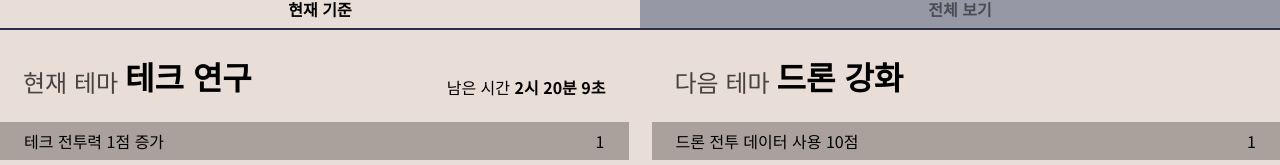
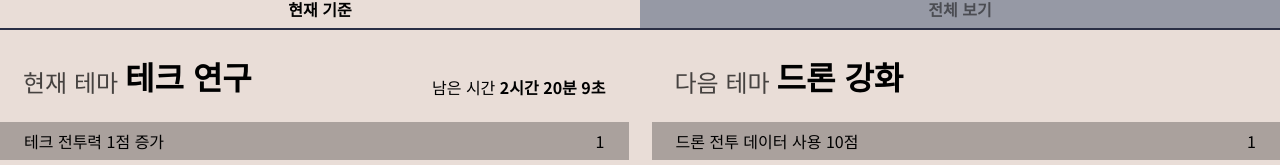
Before and after one commit to naninyang/lawar, a Next.js app: page /arms in a window 1280 px wide. Shown: the part 312-477 px from the top of the page. Built offline with nearby package versions, Linux system fonts and the light colour scheme.

Commit message:
남은시간에 `시`를 `시간`으로 수정

```diff
--- a/components/FullThemeList.tsx
+++ b/components/FullThemeList.tsx
@@ -54,7 +54,7 @@ export default function FullThemeList() {
                 <p>
                   남은 시간{' '}
                   <strong>
-                    {remainingTime?.hours}시 {remainingTime?.minutes}분 {remainingTime?.seconds}초
+                    {remainingTime?.hours}시간 {remainingTime?.minutes}분 {remainingTime?.seconds}초
                   </strong>
                 </p>
                 <RewardList theme={currentTheme} />
--- a/components/ThemeDisplay.tsx
+++ b/components/ThemeDisplay.tsx
@@ -26,7 +26,7 @@ export default function ThemeDisplay() {
           <p>
             남은 시간{' '}
             <strong>
-              {remainingTime.hours}시 {remainingTime.minutes}분 {remainingTime.seconds}초
+              {remainingTime.hours}시간 {remainingTime.minutes}분 {remainingTime.seconds}초
             </strong>
           </p>
         </div>
```
